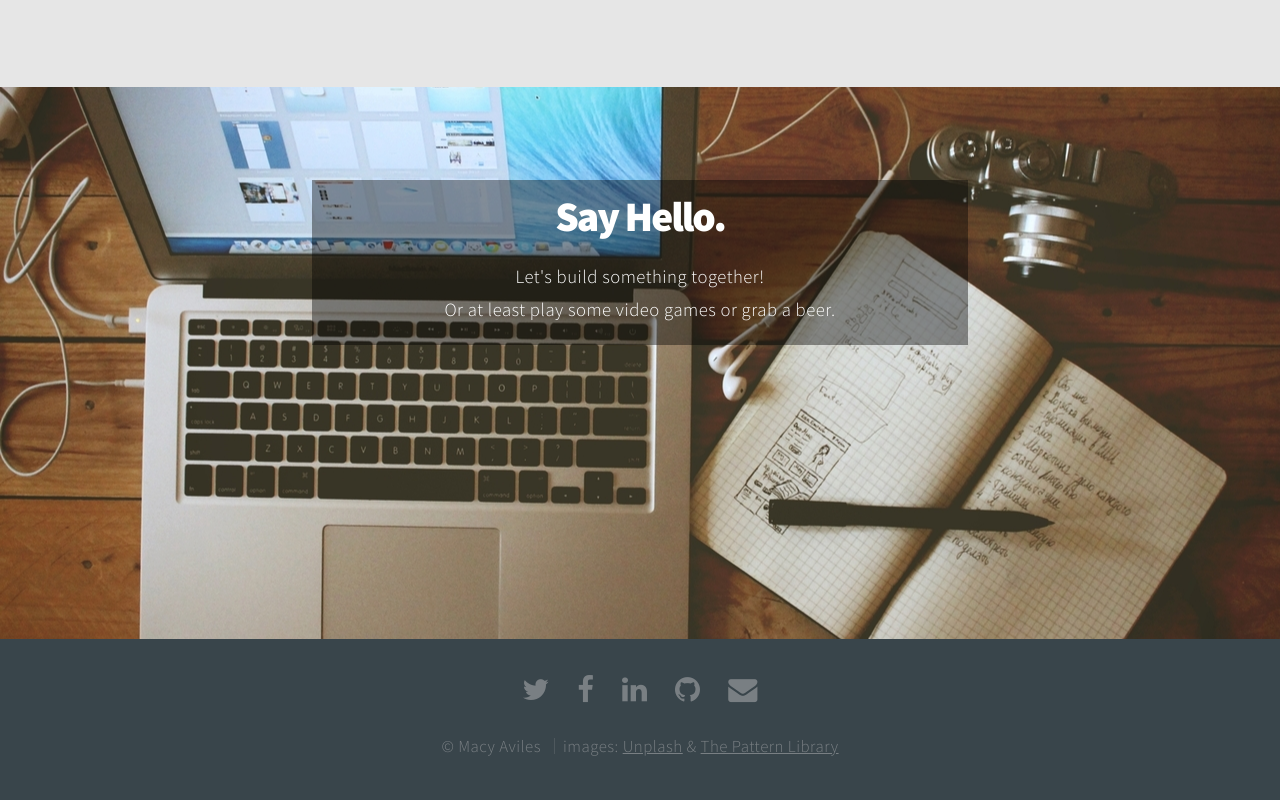
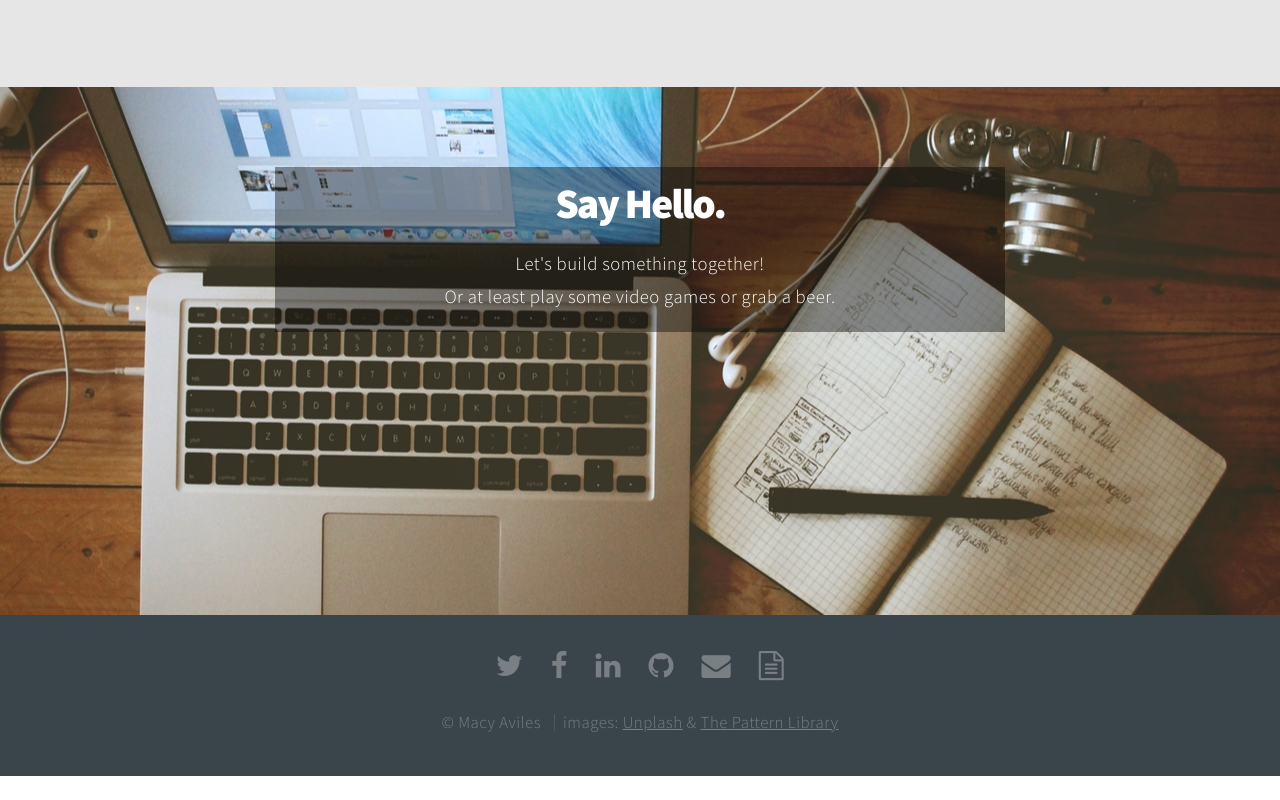
Before and after one commit to maaviles/maaviles.github.io, a plain HTML site: page index.html in a window 1280 px wide. Shown: the part 2823-3623 px from the top of the page. After the commit the page ends 3599 px from the top, so only its background shows below. Drawn offline with Linux system fonts and the light colour scheme.

Commit message:
added resume link to footer

```diff
--- a/css/style-narrower.css
+++ b/css/style-narrower.css
@@ -32,9 +32,9 @@
 					.main.style2.inactive .content {
 					}
 
-						.main.style2.inactive.left .content {
-							left: -70%;
-						}
+					.main.style2.inactive.left .content {
+						left: -70%;
+					}
 
 /*********************************************************************************/
 /* Footer                                                                        */
--- a/css/style.css
+++ b/css/style.css
@@ -889,12 +889,14 @@
 		background-color:rgba(0, 0, 0, 0.4);
 		color: #fff;
 		padding: .5em;
-		margin: 2em 15em 2em 15em;
+		margin: 2% 20% 2% 20%;
 	}
 
 		#contact .box {
 			position: relative;
+			margin: 2% 20% 2% 20%
 			bottom: 0;
+			font-size: 1.5vw;
 
 			-moz-transition: all 1s ease;
 			-webkit-transition: all 1s ease;
--- a/index.html
+++ b/index.html
@@ -209,6 +209,7 @@
 						<li><a href="https://www.linkedin.com/pub/macy-aviles/86/909/26b/" class="icon fa-linkedin"><span class="label">LinkedIn</span></a></li>
 						<li><a href="https://github.com/maaviles?tab=repositories" class="icon fa-github"><span class="label">Github</span></a></li>
 						<li><a href="mailto:mce.aviles@gmail.com" class="icon fa-envelope"><span class="label">Email</span></a></li>
+						<li><a href="assets/MacyAvilesResume.pdf" class="icon fa-file-text-o"><span class="label">Resume</span></a></li>
 					</ul>
 
 				<!-- Menu -->
```
